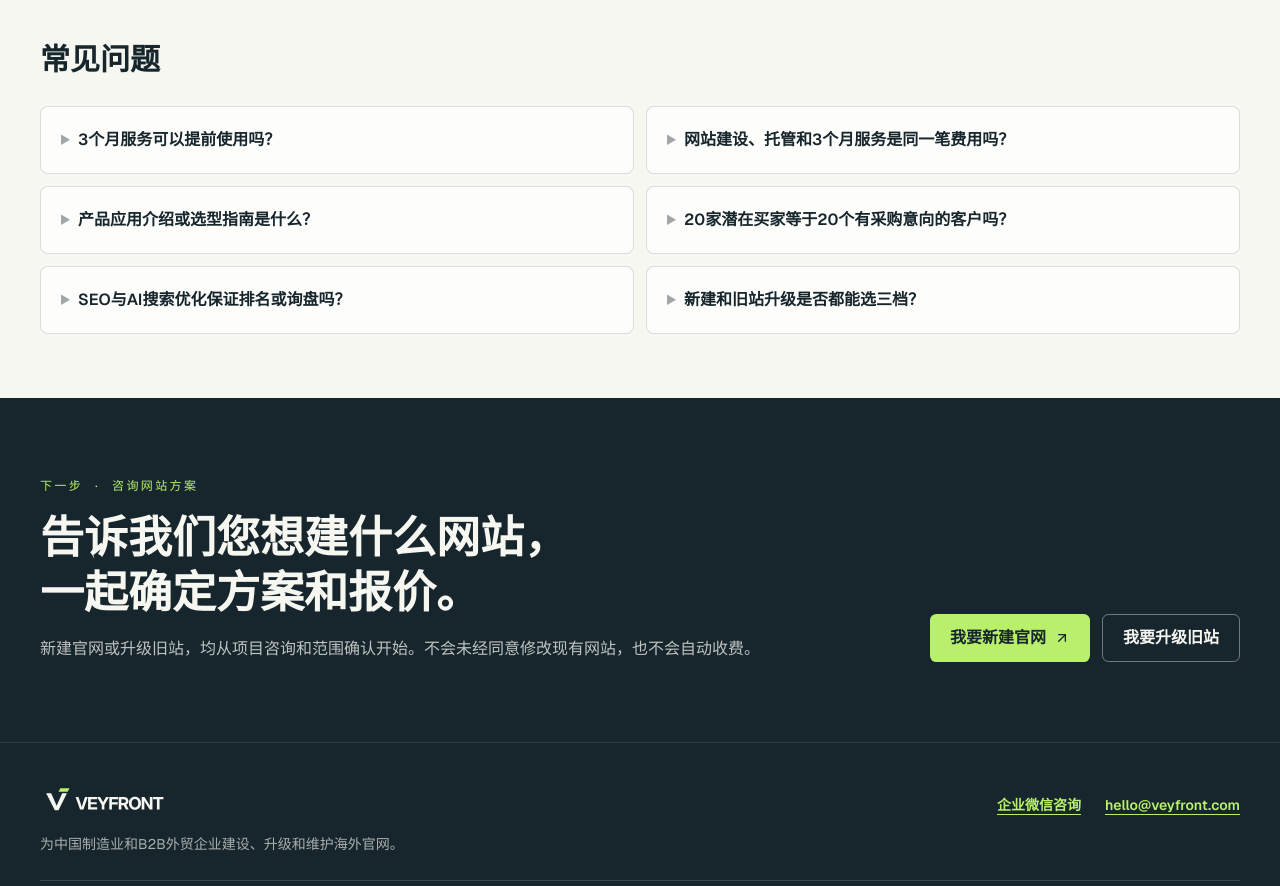
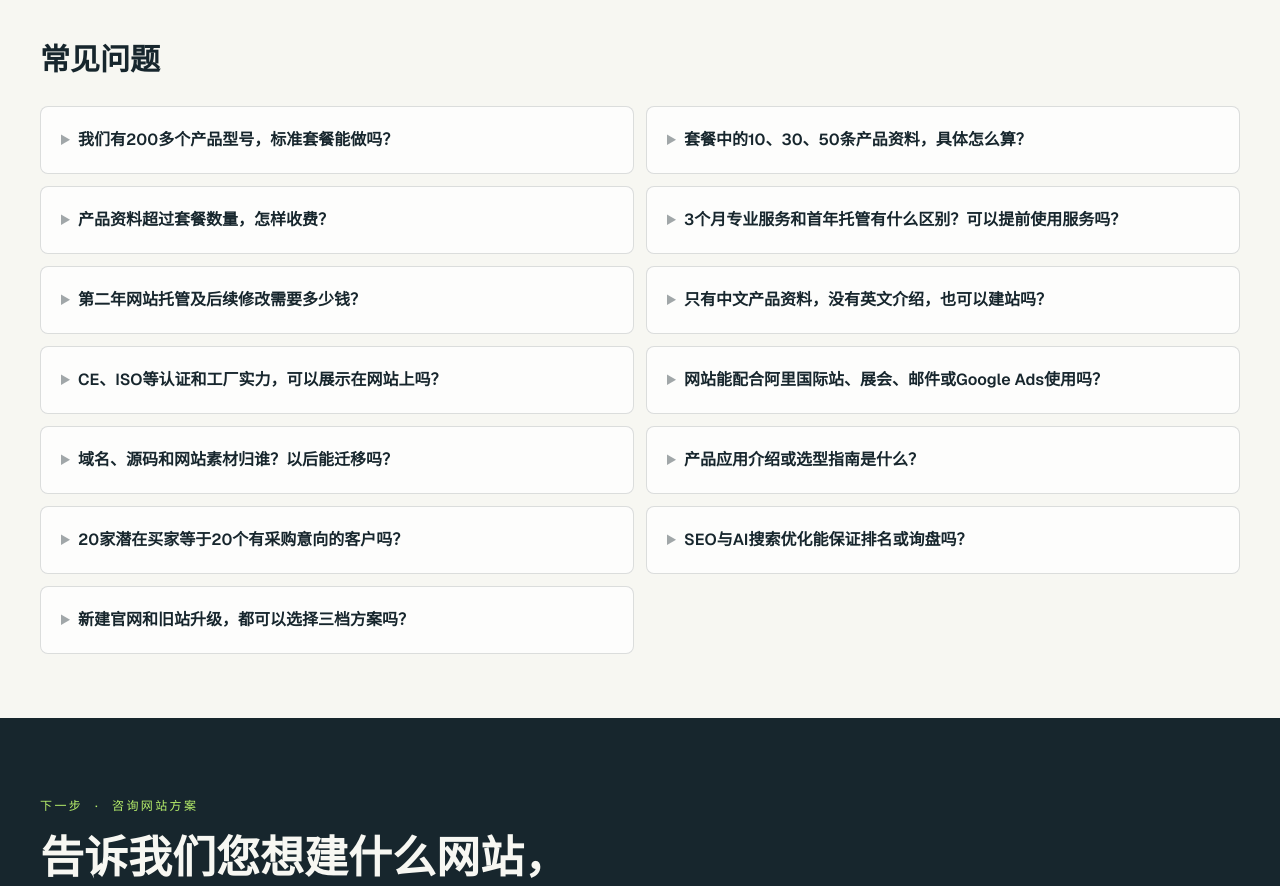
Before and after one commit to gloweaseco-leo/VEYFRONT, a Next.js app: page /pricing in a window 1280 px wide. Shown: the part 6140-7026 px from the top of the page. Built offline with nearby package versions, Linux system fonts and the light colour scheme.

Commit message:
feat: manufacturing buyer FAQ for pricing (#32)
Expand the existing bilingual pricing FAQ to 13 manufacturing buyer questions and preserve design, offers, and layout.

```diff
--- a/components/veyfront/pricing-v35.tsx
+++ b/components/veyfront/pricing-v35.tsx
@@ -81,18 +81,32 @@ const groups: CompareGroup[] = [
 ]
 
 const faqs: { q: Pair; a: Pair }[] = [
-  { q: ['3个月服务可以提前使用吗？', 'Can I use the three-month benefits right away?'],
-    a: ['可以。3个月是服务权益有效期，不是按月排定的交付进度。资料与授权齐全后，约定的销售素材、内容修改或研究可以提前启动并交付；持续运行检查则在有效期内合理分布。', 'Yes. Three months is the benefit validity period, not a fixed delivery schedule. Once materials and approvals are ready, fixed deliverables can start immediately; ongoing checks are spread across the service term.'] },
-  { q: ['网站建设、托管和3个月服务是同一笔费用吗？', 'Are build, hosting and three-month services included?'],
-    a: ['三档标准价格均包含约定建设交付、首年基础托管及上线后的3个月服务权益。第二年托管及特殊第三方费用会在签约前书面明确，持续增长服务不强制购买。', 'Each standard package includes the agreed website, first-year basic hosting and three months of defined services. Year-two hosting and exceptional third-party costs are disclosed in writing before signing; ongoing growth services are optional.'] },
-  { q: ['产品应用介绍或选型指南是什么？', 'What is an application and buyer-selection guide?'],
-    a: ['它是一份围绕具体采购问题的专业网页，组织已核实的应用需求、参数、相关产品、供应商能力证明和询价入口；不是替客户设计工程方案。', 'A focused page explaining a real application, buyer decision criteria, relevant products, verified supplier evidence and inquiry options. It is not an engineering design service.'] },
-  { q: ['20家潜在买家等于20个有采购意向的客户吗？', 'Are 20 researched companies 20 confirmed buyers?'],
-    a: ['不是。领航版选择目标买家专项时，研究最多20家具有公开来源的候选企业，并对其中最多5家进一步核查匹配理由。并不承诺其正在采购、提供有效联系人或产生回复与订单。', 'No. In the target-buyer track, we research up to 20 source-backed candidate companies and further evaluate up to five. This does not guarantee buying intent, contacts, responses or orders.'] },
-  { q: ['SEO与AI搜索优化保证排名或询盘吗？', 'Does SEO or AI-search optimization guarantee traffic or leads?'],
-    a: ['不保证。我们提供搜索友好的架构、真实专业内容、研究与优化记录；Google收录、AI引用、询盘及成交依赖外部因素和实际经营反馈。', 'No. We provide technically sound structure, verified specialist content and documented improvements, not guaranteed indexing, AI citations, inquiries or sales.'] },
-  { q: ['新建和旧站升级是否都能选三档？', 'Are all plans available for Launch and Rebuild?'],
-    a: ['可以。常规范围的新建或旧站升级均可选择三档，复杂CMS迁移、大型产品数据库或定制软件需求须在签约前单独确认，不会未经同意临时增项。', 'Yes. Each tier supports a standard new site or rebuild. Complex migrations, large databases and bespoke systems require separate written scoping before commitment.'] },
+  { q: ["我们有200多个产品型号，标准套餐能做吗？","We have over 200 models. Can a standard plan work for us?"],
+    a: ["可以先评估。我们会根据产品系列、型号差异和现有资料，建议优先展示重点产品、系列页面或规格表。标准套餐只包含约定数量的资料整理，不代表免费处理全部型号；额外工作会在签约前明确。","We can first review your product families, model variations and source materials. We may recommend priority products, family pages or specification tables. A standard plan covers only its agreed number of product records, not unlimited model processing. Additional work is scoped before signing."] },
+  { q: ["套餐中的10、30、50条产品资料，具体怎么算？","How are the 10, 30 or 50 product records counted?"],
+    a: ["指客户提供、格式基本一致、需要我们整理和录入的产品资料记录上限，不等于网站页面数量。一个系列可以展示多个规格，但需要分别整理的数据仍涉及工作量。实际计数和展示方式在项目服务清单中确认。","The caps apply to reasonably consistent, client-supplied product records that we organize and enter; they are not limits on website pages. One family page may show many variants, but separately processed data still requires work. We confirm the counting approach and presentation in the project scope."] },
+  { q: ["产品资料超过套餐数量，怎样收费？","What if our product data exceeds the plan limit?"],
+    a: ["我们会先了解新增资料的数量、完整程度，以及是否需要批量整理、专业翻译或特殊功能，再提供书面报价。超出标准范围的工作须经您确认，不会未经同意临时增加费用。目前不按一个未经核定的统一单价承诺处理全部型号。","We assess the additional records, their quality and any bulk processing, technical translation or special features before quoting in writing. Work outside the agreed scope requires your approval; we do not add charges without consent. No unapproved per-model rate is promised."] },
+  { q: ["3个月专业服务和首年托管有什么区别？可以提前使用服务吗？","How do the three months of services differ from first-year hosting?"],
+    a: ["三档价格均包含约定的网站建设、首年基础托管及上线后3个月专业服务。3个月是专业服务的有效期，资料齐全后，约定的内容制作或调研可提前开展；运行检查按服务期安排。3个月结束并不意味着首年托管同时结束，具体期限以双方约定为准。","Each plan includes the agreed website, first-year basic hosting and three months of defined services after launch. Scoped content or research can begin early when materials are ready; ongoing checks span the service period. The three-month service expiry does not end first-year hosting. Exact dates follow the agreement."] },
+  { q: ["第二年网站托管及后续修改需要多少钱？","What will hosting and content updates cost after year one?"],
+    a: ["第二年的托管范围和续费费用会在签约前书面明确。网站基础托管与额外的产品更新、内容维护、SEO或增长服务分别计价，后续运营服务可自行选择，不强制购买。官网目前未公布统一的续费价格。","Year-two hosting scope and renewal charges are confirmed in writing before signing. Hosting is priced separately from optional product updates, content care, SEO or growth work. Additional ongoing services are not compulsory; no single renewal rate is currently published."] },
+  { q: ["只有中文产品资料，没有英文介绍，也可以建站吗？","Can we build a site with only Chinese product materials?"],
+    a: ["可以先沟通。我们可在约定范围内协助整理产品资料并编写英文展示内容；技术参数、适用范围和企业资质须以可信资料为依据，并由客户确认。涉及大量专业技术翻译时，需要另行评估工作量。","Yes, we can discuss it. Within the agreed scope, we can organize supplied materials and prepare English-facing content. Specifications, applications and certifications must be source-backed and approved by the client. Extensive technical translation is scoped separately."] },
+  { q: ["CE、ISO等认证和工厂实力，可以展示在网站上吗？","Can we display CE, ISO and manufacturing credentials?"],
+    a: ["可以展示真实、有效且获授权使用的资料。我们会依据客户提供的文件组织页面，核对证书对应的主体、产品范围及有效状态；不能把某项认证扩大描述为所有产品都已获得认证。","Yes, if the evidence is genuine, applicable and authorized for use. We organize client-supplied documentation and verify the named entity, product scope and validity status; a credential for one scope must not be presented as covering every product."] },
+  { q: ["网站能配合阿里国际站、展会、邮件或Google Ads使用吗？","Can the site support Alibaba, trade shows, email outreach or Google Ads?"],
+    a: ["可以根据约定提供可分享的产品页面、英文介绍及推广链接，供现有销售渠道使用。广告账户配置、广告投放、广告费用以及特殊数据追踪并非标准建站默认服务，需要单独确认。","We can provide shareable product pages, English introductions and links for existing sales channels within the agreed plan. Ad account setup, media buying, ad spend and specialized tracking are not included by default and require separate agreement."] },
+  { q: ["域名、源码和网站素材归谁？以后能迁移吗？","Who controls the domain and website assets? Can we migrate?"],
+    a: ["域名由客户掌控。网站源码和素材按合同约定移交，符合条件时可选择其他托管服务商。第三方软件许可、动态功能依赖及迁移所需工作会在签约前说明，不强制购买持续运营服务。","The client controls the domain. Agreed source code and assets are handed over under the contract, and compatible hosting may be chosen. Third-party licenses, dynamic-service dependencies and migration work are disclosed before signing; ongoing growth services are optional."] },
+  { q: ["产品应用介绍或选型指南是什么？","What is an application or product-selection guide?"],
+    a: ["这是一份围绕真实采购问题的专业网页，整理已核实的应用需求、关键参数、相关产品、供应商能力证明和询价入口，并不是替客户提供工程选型或设计服务。","It is a focused page built around real buyer questions, organizing verified applications, key specifications, related products, supplier evidence and inquiry options. It is not an engineering selection or design service."] },
+  { q: ["20家潜在买家等于20个有采购意向的客户吗？","Are 20 researched companies confirmed buyers?"],
+    a: ["不是。领航版选择目标买家专项时，研究最多20家有公开来源的候选企业，并对其中最多5家进一步核查匹配理由。不代表对方正在采购，也不承诺获得联系人、回复或订单。","No. The Growth plan's target-buyer track reviews up to 20 source-backed candidates and further evaluates up to five. We do not promise active purchase intent, valid contacts, replies or orders."] },
+  { q: ["SEO与AI搜索优化能保证排名或询盘吗？","Does SEO or AI-search optimization guarantee leads or rankings?"],
+    a: ["不能保证。我们提供约定的网站搜索技术基础、专业内容整理和优化记录；Google收录、AI搜索引用、访客询盘及成交受外部因素影响，不作排名或订单保证。","No. We deliver the agreed technical search foundation, specialist content and documented improvements. Google indexing, AI citations, inquiries and orders depend on external factors and are not guaranteed."] },
+  { q: ["新建官网和旧站升级，都可以选择三档方案吗？","Are all three plans available for new builds and rebuilds?"],
+    a: ["可以。标准范围内的新建官网或旧站升级都能选择三档。复杂CMS迁移、大规模产品数据整理、定制软件及其他特殊需求，必须在签约前另行确认范围和价格。","Yes. All three tiers support standard new websites and rebuilds. Complex CMS migration, large-scale product processing, custom software and other special work require separate written scoping and pricing before signing."] },
 ]
 
 
--- a/scripts/check-pricing-v35.mjs
+++ b/scripts/check-pricing-v35.mjs
@@ -23,4 +23,9 @@ assert.match(contact, /defaultDetails=\{prefill\}/)
 assert.match(form, /defaultDetails\?: string/)
 assert.match(page, /不保证获得联系人|不承诺获得联系人/)
 assert.match(page, /不承诺|不保证/)
+const faqSection = page.split('const faqs:')[1]?.split('/** Mobile visitors')[0] || ''
+assert.equal((faqSection.match(/\{ q: \[/g) || []).length, 13, 'FAQ count should be exactly 13')
+for (const word of ['200多个产品型号','10、30、50条','第二年网站托管','CE、ISO','Google Ads','20家潜在买家'])
+  assert.ok(faqSection.includes(word), 'Missing customer FAQ: '+word)
+assert.match(page, /<details key=\{i\} className="group h-fit rounded-lg border border-ink\/15 bg-white\/75 p-5 open:bg-mist\/25"/, 'Preserve existing FAQ accordion styling')
 console.log('VEYFRONT public three-tier pricing consistency PASS')
```
